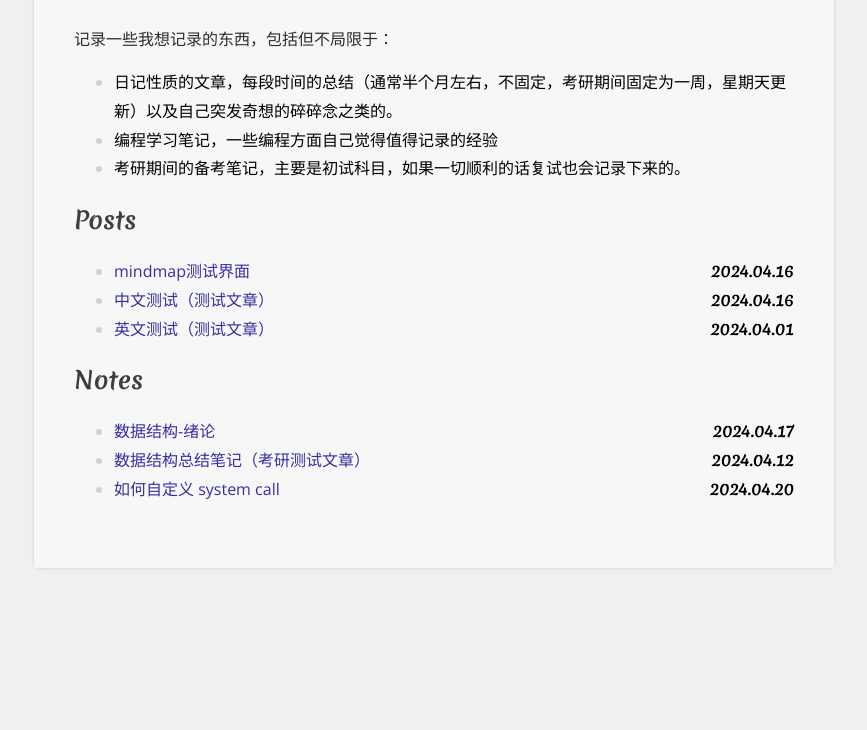
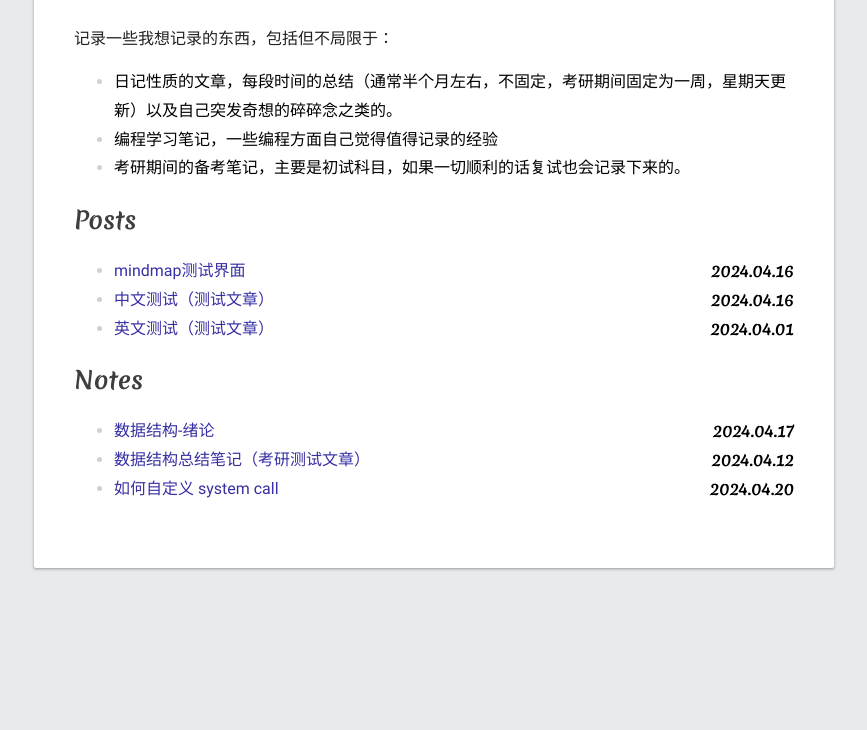
Before and after one commit to wulalacho/wulalacho.github.io, a plain HTML site: page index.html in a window 1280 px wide. Shown: the part 70-800 px from the top of the page, without its empty margins (206-1073 px from the left). Drawn offline with Linux system fonts and the light colour scheme.

Commit message:
add styled

```diff
--- a/css/base.css
+++ b/css/base.css
@@ -5,8 +5,8 @@
 }
 
 @font-face {
-    font-family: 'OpenSans';
-    src: url("/fonts/OpenSans-Regular.ttf");
+    font-family: 'Roboto';
+    src: url("/fonts/Roboto-Regular.ttf");
 }
 
 @font-face {
@@ -21,17 +21,17 @@ html {
 }
 
 body {
-    font-family: 'OpenSans', Sans Serif,Sans;
+    font-family: Roboto ,'Noto Sans', Sans Serif,Sans;
     margin: 0;
-    background-color: #f0f0f0;
+    background-color: #e8eaed;
 }
 
 .container {
     width: 50rem;
     max-width: calc(100vw - 2rem);
     margin: 0 auto 5rem auto;
-    box-shadow: 0 0px 4px -3px rgba(0, 0, 0.9, .5), 0 0px 5px -3px rgba(0, 0, 0, .5);
-    background-color: #f7f7f7;
+    box-shadow: 0 1px 2px 0 rgba(60,64,67,.3),0 1px 3px 1px rgba(60,64,67,.15);
+    background-color: white;
     border-radius: 2px;
 }
 
--- a/css/post.css
+++ b/css/post.css
@@ -11,7 +11,7 @@
     margin-inline-end: 1em;
     margin-inline-start: 0px;
     margin-inline-end: 0px;
-    color: rgb(45, 45, 45);
+    color: #202124;
 }
 
 .content a {
```
